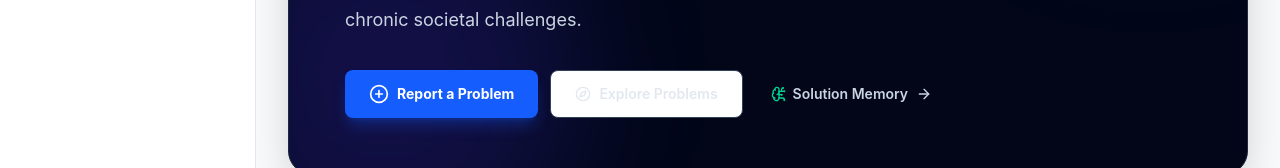
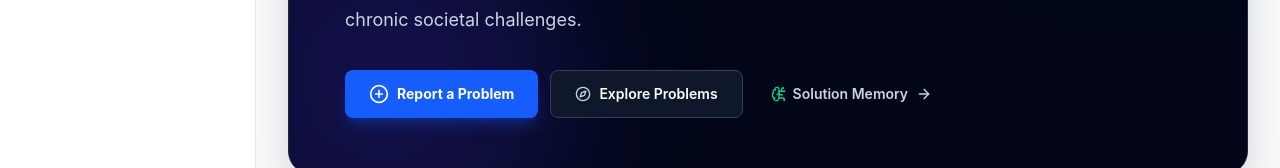
Before and after one commit to Aniruddhasharma07/SICP, a Next.js app in the folder frontend/: page / in a window 1280 px wide. Shown: the part 528-696 px from the top of the page. Built offline with nearby package versions, Linux system fonts and the light colour scheme; no server answers.

Commit message:
fix(ui): resolve low-contrast white-on-white text in hero Explore Problems button

```diff
--- a/frontend/app/page.tsx
+++ b/frontend/app/page.tsx
@@ -247,8 +247,11 @@ export default function CivicPortalHomePage() {
                 </Button>
               </Link>
               <Link href="/challenges">
-                <Button size="lg" variant="outline" className="text-slate-200 border-slate-700 hover:bg-slate-900 text-sm h-12 px-6 gap-2">
-                  <Compass className="w-4 h-4" />
+                <Button
+                  size="lg"
+                  className="bg-slate-900 hover:bg-slate-800 text-white border border-slate-700 hover:border-slate-600 text-sm h-12 px-6 gap-2 font-semibold shadow-xs transition-all group"
+                >
+                  <Compass className="w-4 h-4 text-slate-300 group-hover:text-white transition-colors" />
                   <span>Explore Problems</span>
                 </Button>
               </Link>
```
